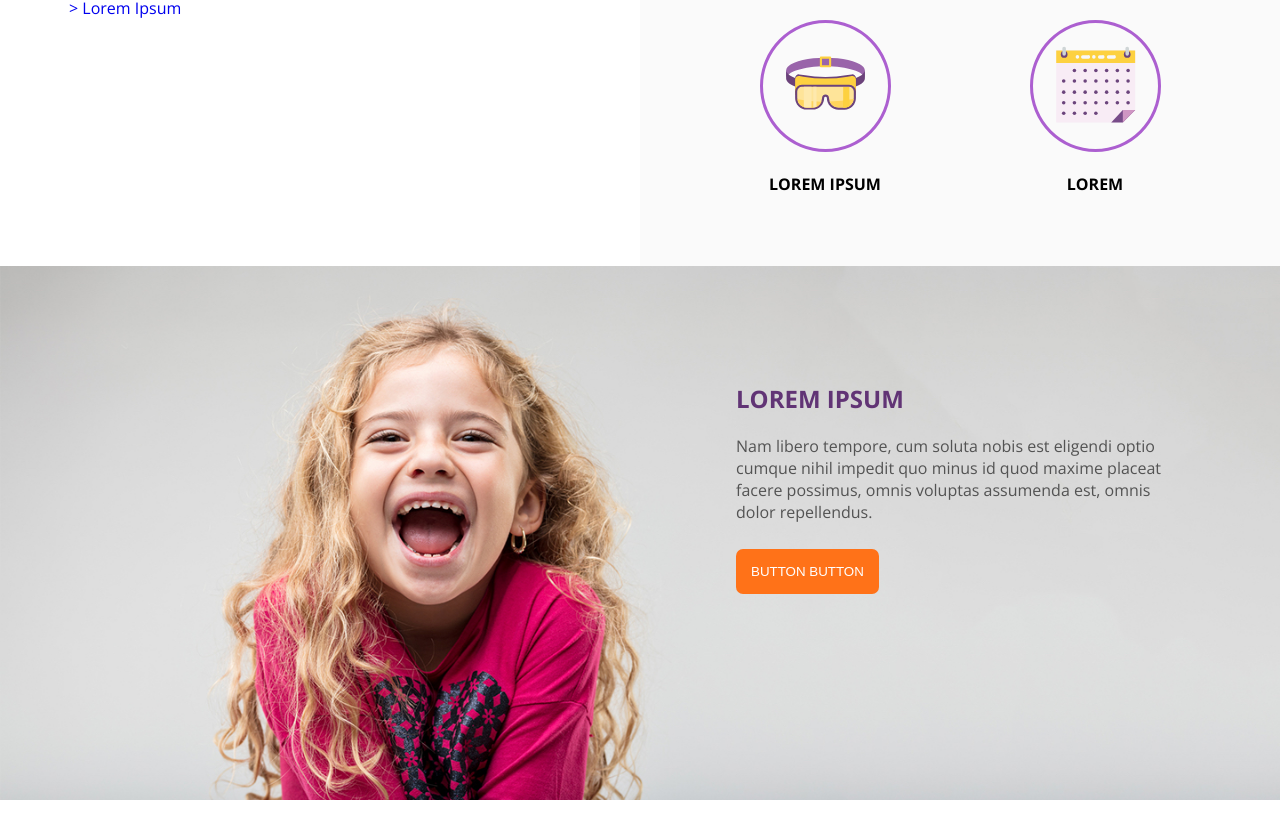
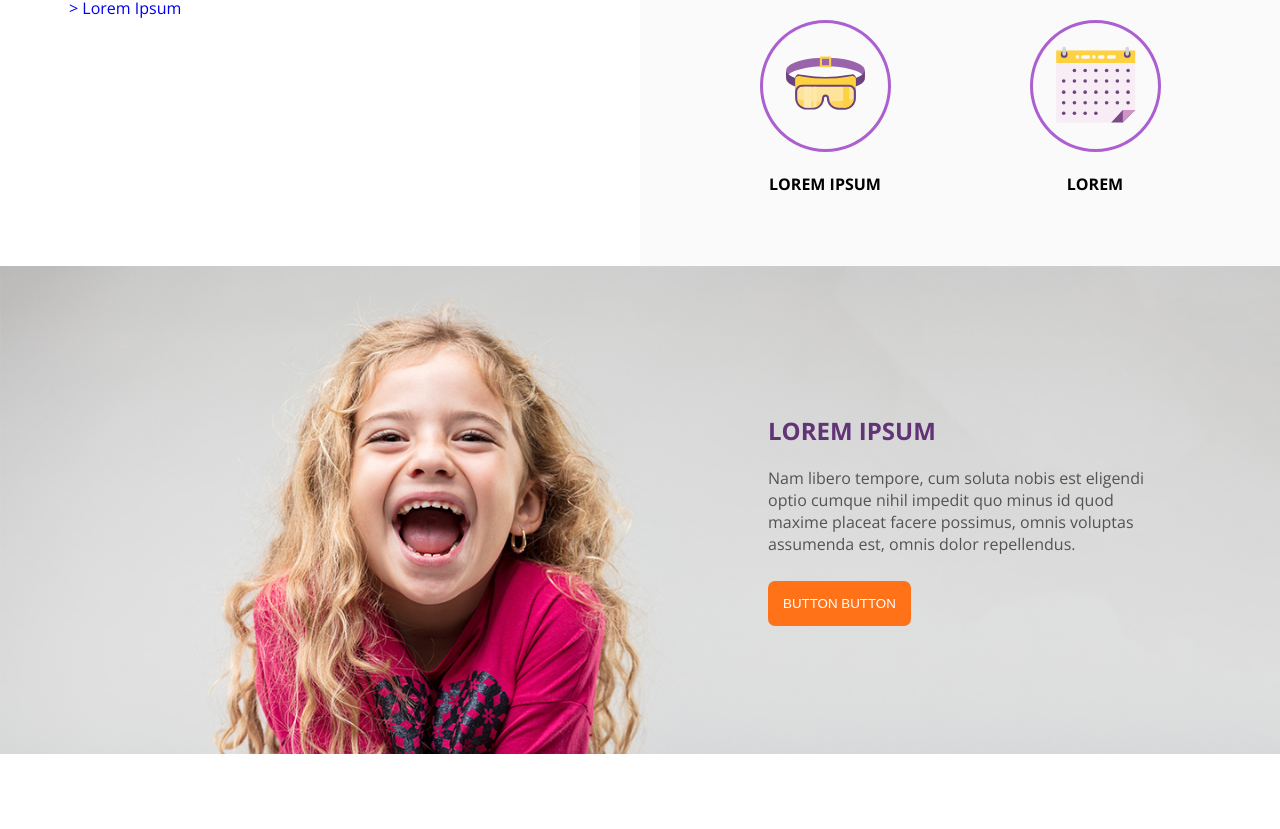
Before and after one commit to alliecaton/rg-test, a React (Create React App) app: page / in a window 1280 px wide. Shown: the part 1968-2797 px from the top of the page. Built offline with nearby package versions, Linux system fonts and the light colour scheme.

Commit message:
tweaking repeating cover and fourth body responsive

```diff
--- a/src/App.css
+++ b/src/App.css
@@ -48,11 +48,14 @@ body {
 }
 
 .fourth-body {
-	padding-bottom: 5%;
+	background-image: url('./assets/banner-2.jpg');
+	background-size: cover;
+	background-repeat: no-repeat;
+	padding-bottom: 10%;
 	overflow: hidden;
-	display: grid;
+	/* display: grid; */
 	height: auto;
-	grid-template-columns: repeat(auto-fit, minmax(400px, 1fr));
+	/* grid-template-columns: repeat(auto-fit, minmax(400px, 1fr)); */
 }
 
 .fifth-body {
@@ -74,6 +77,8 @@ body {
 
 .header-container {
 	background-image: url('./assets/hero.jpg');
+	background-size: cover;
+	background-repeat: no-repeat;
 	height: 750px;
 }
 
@@ -217,14 +222,17 @@ body {
 }
 
 .button-wrapper {
-	margin: 15%;
+	/* margin: 15%; */
+	margin: 10% 10% 0 0;
 	float: right;
-	width: 70%;
+	width: 30%;
 }
 
 @media screen and (max-width: 800px) {
 	.button-wrapper {
-		padding-top: 120px;
+		margin-left: 10%;
+		float: left;
+		width: 40%;
 	}
 }
 
--- a/src/containers/FourthBody.js
+++ b/src/containers/FourthBody.js
@@ -7,8 +7,8 @@ const FourthBody = () => {
 	return (
 		<>
 			<div className='fourth-body'>
-				<img className='image-behind' src={image} alt='child lauging' />
-				<div className='button-wrapper'></div>
+				{/* <img className='image-behind' src={image} alt='child lauging' /> */}
+				{/* <div className='button-wrapper'></div> */}
 				<div className='button-wrapper'>
 					<TextComponent
 						title={'LOREM IPSUM'}
```
Also changed, not shown: 1 other file (tests, documents, lock files or other folders).
